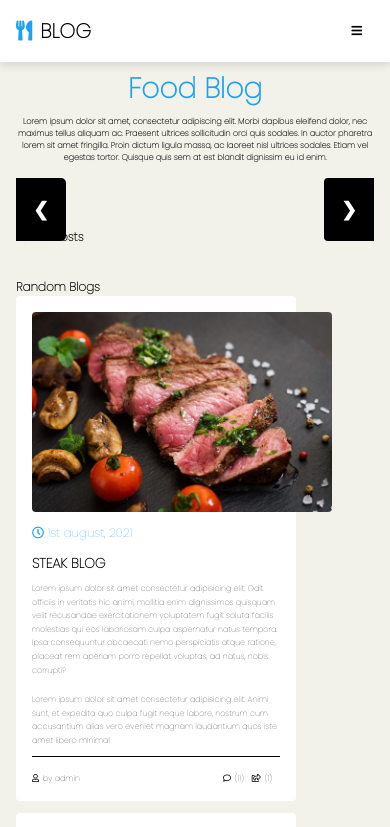
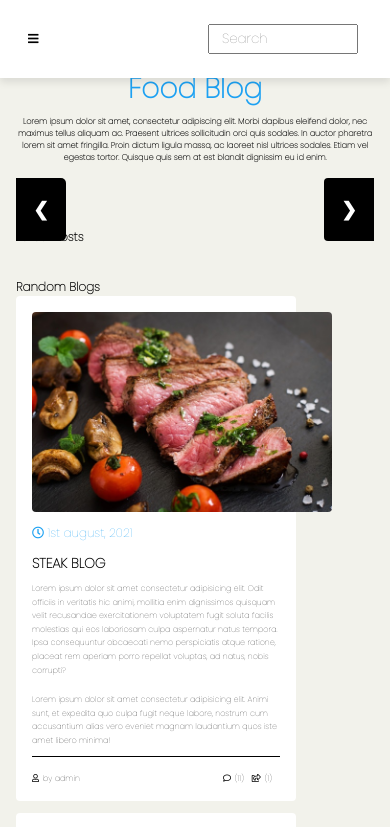
Before and after one commit to dejandejic/foodblog-projectexam-portofolio, a plain HTML site: page index.html in a window 390 px wide. Shown: the top 827 px of the page. Drawn offline with Linux system fonts and the light colour scheme; no server answers.

Commit message:
added search box

```diff
--- a/css/style.css
+++ b/css/style.css
@@ -117,6 +117,16 @@
   padding: 0.5em 0.8em !important;
   margin: 0.2em 0;
 }
+/*Search*/
+.search-box{
+    padding: 1rem;
+  }
+  .search-box input{
+    width: 100%;
+    height: 30px;
+    outline: none;
+    padding: 2px 12px;
+  }
 
 /* --------------------------------------------------------------*/
 
@@ -841,6 +851,17 @@
 }
 
 @media (max-width: 768px) {
+    .search-box {
+        padding-right: 2rem;
+      }
+
+      .search-box input {
+        width: 150px;
+      }
+      .logo{
+          display: none;
+      }
+
   #hamburger {
     display: initial;
   }
--- a/index.html
+++ b/index.html
@@ -20,6 +20,9 @@
             <a href="#specific" class="nav-item">BLOG POST SPESEFIC PAGE</a>
             <a href="contact.html" class="nav-item">CONTACT</a>
          </nav>
+         <div class="search-box">
+            <input type="type" placeholder="Search">
+         </div>
       </header>
            <section class="food-blog">
          <h1>Food Blog</h1>
```
Also changed, not shown: about.html (+3 -0 lines), blogpage.html (+3 -0 lines), contact.html (+3 -0 lines), singleblog.html (+3 -0 lines).
